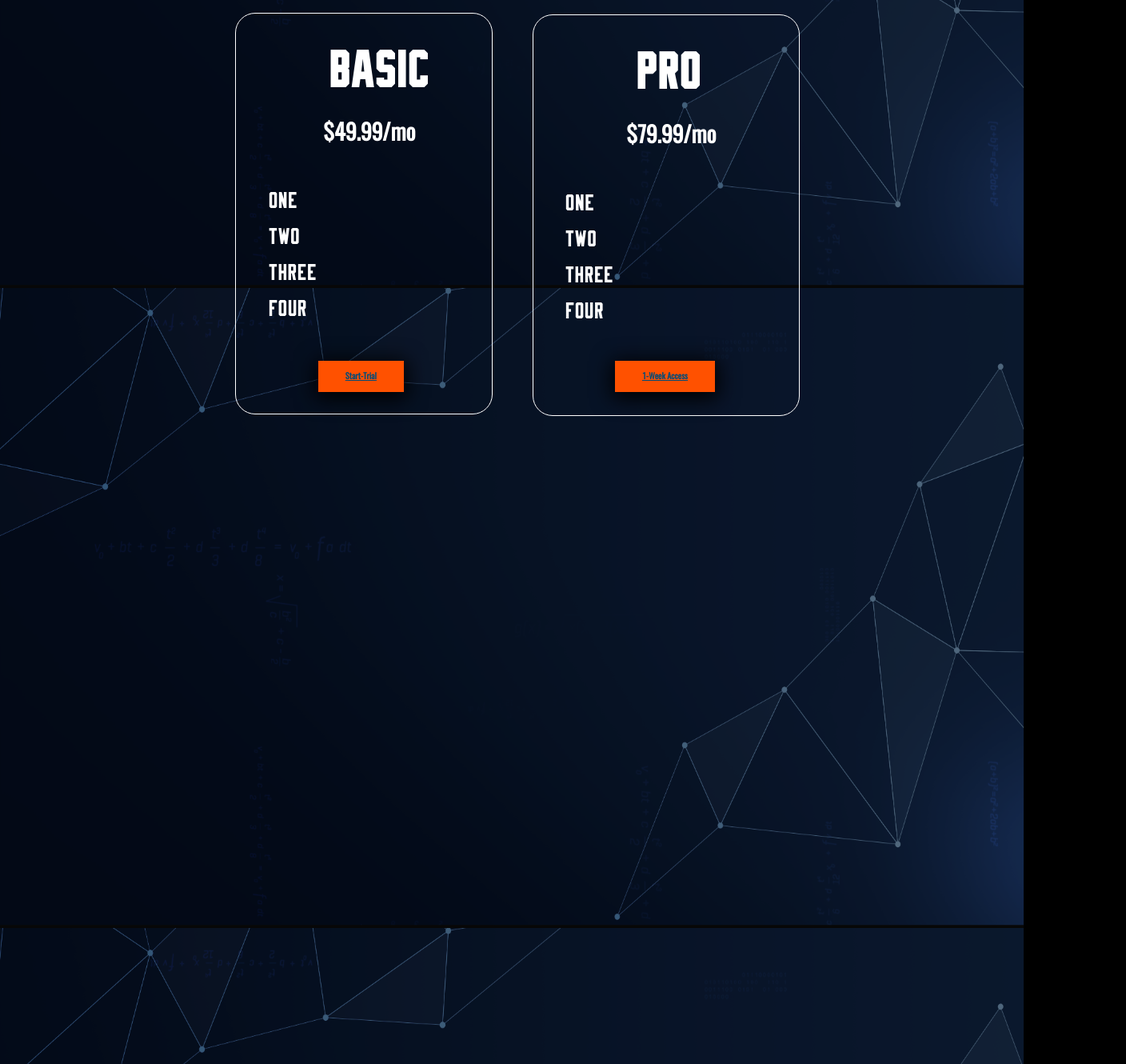
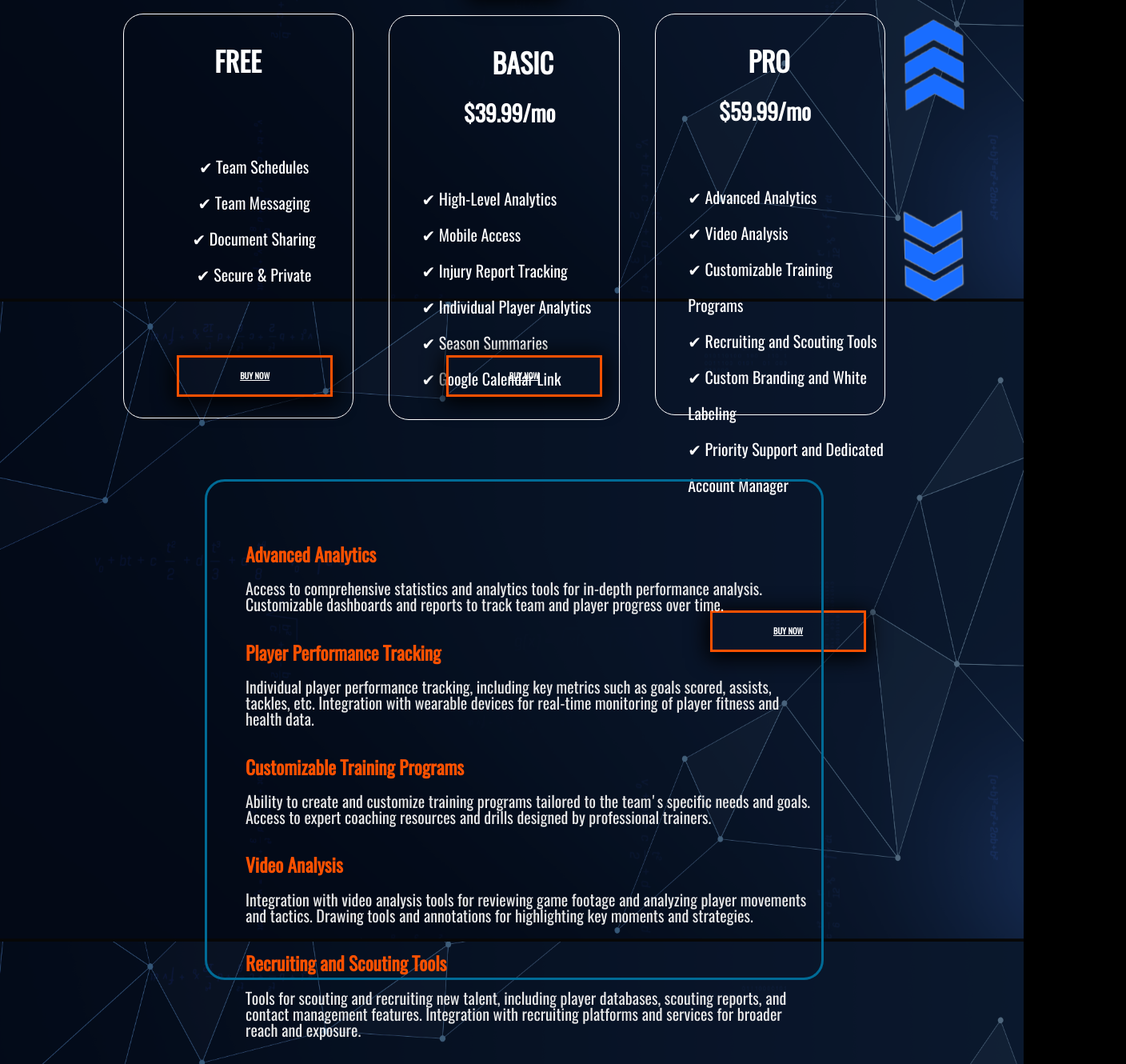
Before and after one commit to Avmannino/P5_Final_TeamSync, a React (Create React App) app: page /pricing in a window 1280 px wide. Shown: the part 240-1570 px from the top of the page at 80% size, 1408 px wide, since content can reach past the window. Built offline with nearby package versions, Linux system fonts and the light colour scheme.

Commit message:
Completed Pricing Page

```diff
--- a/src/Home.js
+++ b/src/Home.js
@@ -3,14 +3,15 @@ import './Home.css';
 import ScrollingBar from './ScrollingBar';
 import Navbar from './Navbar';
 import basketballStatic from './assets/basketball_static.png';
-import coreStatic from'./assets/core_static.png';
+import coreStatic from './assets/core_static.png';
+import logo from './assets/ts_logo.png';
 
 const Home = () => {
     return (
         <div className='home-page'>
+            <img src={logo} alt="logo" className="ts-logo" />
             <div className='home-container'>
                 <div className='about'>
-                    <hr className="horizontal-line" />
                     <h1>OUR CORE</h1>
                     <img src={coreStatic} alt="core" className="core-static" />
                     <p className='our-core'>
--- a/src/LandingPage.css
+++ b/src/LandingPage.css
@@ -278,8 +278,8 @@ h1 {
     font-size: auto;
     font-weight: normal;
     margin-top: 15px;
-    top: 43.2vh;
-    left: -27vw;
+    top: 43.8vh;
+    left: -19.6vw;
     display: inline-flex;
     margin-left: 6.5vw;
 
--- a/src/Pricing.css
+++ b/src/Pricing.css
@@ -22,33 +22,115 @@ body {
 .pricing-container {
     height: 100%;
     width: 100%;
-    padding: 5%;
+
     background-color: #00000077;
     color: white;
+}
+
+.asterisk {
+    font-family: Oswald;
+    font-size: 25px;
+    color: rgb(0, 83, 151);
 }
 
 .pricing-header {
     height: 0.5vh;
     width: 20%;
     position: relative;
-    top: 25vh;
-    left: 15vw;
+    top: 32vh;
+    left: 19.4vw;
     background-color: rgba(255, 0, 0, 0);
-    font-family: TB;
+    font-family: Oswald;
+    font-size: 50px;
     color: white;
 }
 
 .pricing-deals-one {
     position: relative;
-    top: 35vh;
-    left: 18vw;
+    top: 41.5vh;
+    left: 12vw;
     background-color: rgba(255, 255, 0, 0);
-    height: 25%;
-    width: 25%;
+    height: 25.2%;
+    width: 22.35%;
+    border-radius: 25px;
+    border: 1.5px solid rgb(255, 255, 255);
+    color: rgb(255, 255, 255);
+    font-family: Oswald;
+    text-align: center;
+}
+
+ul {
+    list-style-type: none;
+    font-size: 50px
+}
+
+li {
+    font-weight: 100;
+    line-height: 45px;
+}
+
+.price-one {
+    font-family: Oswald;
+    font-weight: bold;
+    color: white;
+    position: relative;
+    top: -2vh;
+    left: -9.5vw;
+}
+
+
+.pricing-deals-one h2 {
+    position: relative;
+    top: 1vh;
+    left: 0vw;
+    color: white;
+    font-family: Oswald;
+    font-size: 34px;
+}
+
+.price-two {
+    font-family: Oswald;
+    font-weight: bold;
+    color: white;
+    position: relative;
+    top: -2vh;
+    left: -9.5vw;
+}
+
+.pricing-deals-two h2 {
+    position: relative;
+    top: 1vh;
+    left: 10vw;
+    color: white;
+    font-family: Oswald;
+    font-size: 34px;
+}
+
+.pricing-deals-two {
+    position: relative;
+    top: -21.5vh;
+    left: 38vw;
+    background-color: rgba(43, 255, 0, 0);
+    height: 25.2%;
+    width: 22.4%;
     border-radius: 25px;
     border: 1.5px solid rgb(255, 255, 255);
     color: white;
-    font-family: TB;
+    font-family: Oswald;
+    font-size: 40px;
+}
+
+.pricing-deals-three {
+    position: relative;
+    bottom: 85vh;
+    left: 64vw;
+    background-color: rgba(255, 255, 0, 0);
+    height: 25%;
+    width: 22.3%;
+    border-radius: 25px;
+    border: 1.5px solid rgb(255, 255, 255);
+    color: white;
+    font-family: Oswald;
     font-size: 30px;
 }
 
@@ -62,62 +144,82 @@ li {
     font-size: 20px
 }
 
-.price-one {
+.price-three {
     font-family: Oswald;
     font-weight: bold;
     color: white;
     position: relative;
     top: -2vh;
-    left: -9.5vw;
+    left: -10.5vw;
 }
 
-.pricing-deals-one h2 {
+.pricing-deals-three h2 {
     position: relative;
     top: 1vh;
     left: 9vw;
-    color: white;
-    font-family: TB;
-    font-size: 340x;
+    color: rgb(255, 255, 255);
+    font-family: Oswald;
+    font-size: 34px;
 }
 
-.price-two {
-    font-family: Oswald;
-    font-weight: bold;
-    color: white;
-    position: relative;
-    top:-2vh;
-    left: -9.5vw;
+.floating-arrow-up,
+.floating-arrow-down {
+    position: fixed;
+    cursor: pointer;
+    animation: floatUpDown 2s ease-in-out infinite alternate;
+    /* Apply the animation */
+    z-index: 999;
+    /* Ensure the arrows are above other content */
 }
 
-.pricing-deals-two h2 {
-    position: relative;
-    top: 1vh;
-    left: 10vw;
-    color: white;
-    font-family: TB;
-    font-size: 340x;
+@keyframes floatUpDown {
+    0% {
+        transform: translateY(0);
+    }
+
+    100% {
+        transform: translateY(20px);
+        /* Adjust the floating distance as needed */
+    }
 }
 
-.pricing-deals-two {
-    position: relative;
-    top: -27.5vh;
-    left: 47vw;
-    background-color: rgba(43, 255, 0, 0);
-    height: 25%;
-    width: 26%;
-    border-radius: 25px;
-    border: 1.5px solid rgb(255, 255, 255);
-    color: white;
-    font-family: TB;
-    font-size: 30px;
+.floating-arrow-up {
+    top: 30vh;
+    right: 4vw;
 }
 
+.floating-arrow-down {
+    top: 60vh;
+    right: 3.9vw;
+}
+
+.down {
+    left: 50%;
+    bottom: 20px;
+    transform: translateX(-50%);
+}
+
+.up {
+    right: 50%;
+    bottom: 20px;
+    transform: translateX(50%);
+}
+
+.arrow-img {
+    width: 150px;
+    height: 150px;
+}
+
+
+
+
+
 .trial-button {
-    font-family: Oswald;
+    font-family: cabin;
     font-weight: bold;
     font-size: 1.3vh;
-    color: #004b77;
-    background-color: #ff5100;
+    color: #ffffff;
+    background-color: #ff510000;
     padding: 1.3vh 4vh;
     box-shadow: rgb(0, 0, 0) 0px 4px 26px 4px;
     border-radius: 0vh;
@@ -126,27 +228,27 @@ li {
     align-items: center;
     cursor: pointer;
     position: absolute;
-    top: 54vh;
-    left: -21vw;
-    border: 2.5px solid rgb(255, 81, 0);
+    top: -8vh;
+    left: 7.9vw;
+    border: 2px solid rgb(255, 81, 0);
 }
 
 .trial-button:hover {
     transition: 100ms;
-    padding: 1.4vh 4.5vh;
+    padding: 1.4vh 4vh;
     transform: translateY(-0px);
-    background-color: #00205c00;
+    background-color: #ff5100;
     color: #ffffff;
-    border: 2.5px solid rgb(255, 81, 0);
+    border: 2.5px solid rgb(255, 255, 255);
 }
 
-.week-free-button {
+.buy-now-one {
     font-family: Oswald;
     font-weight: bold;
     font-size: 1.3vh;
-    color: #004b77;
-    background-color: #ff5100;
-    padding: 1.3vh 4vh;
+    color: #ffffff;
+    background-color: #ff510000;
+    padding: 2vh 9.5vh;
     box-shadow: rgb(0, 0, 0) 0px 4px 26px 4px;
     border-radius: 0vh;
     transition: 100ms;
@@ -154,18 +256,103 @@ li {
     align-items: center;
     cursor: pointer;
     position: absolute;
-    top: 54vh;
-    left: 8vw;
-    border: 2.5px solid rgb(255, 81, 0);
+    top: 53vh;
+    left: -20.8vw;
+    border: 3px solid rgb(255, 81, 0);
 }
 
-.week-free-button:hover {
+.buy-now-one:hover {
     transition: 100ms;
-    padding: 1.4vh 4.5vh;
+    padding: 2vh 9.5vh;
     transform: translateY(-0px);
-    background-color: #00205c00;
+    background-color: #ffffff;
+    color: #000000;
+    border: 3px solid rgb(255, 81, 0);
+}
+
+.buy-now-two {
+    font-family: Oswald;
+    font-weight: bold;
+    font-size: 1.3vh;
     color: #ffffff;
-    border: 2.5px solid rgb(255, 81, 0);
+    background-color: #ff510000;
+    padding: 2vh 9.5vh;
+    box-shadow: rgb(0, 0, 0) 0px 4px 26px 4px;
+    border-radius: 0vh;
+    transition: 100ms;
+    transform: translateY(0);
+    align-items: center;
+    cursor: pointer;
+    position: absolute;
+    top: 53vh;
+    left: 5.5vw;
+    border: 3px solid rgb(255, 81, 0);
+}
+
+.buy-now-two:hover {
+    transition: 100ms;
+    padding: 2vh 9.5vh;
+    transform: translateY(-0px);
+    background-color: #ffffff;
+    color: #000000;
+    border: 3px solid rgb(255, 81, 0);
+}
+
+.buy-now-three {
+    font-family: Oswald;
+    font-weight: bold;
+    font-size: 1.3vh;
+    color: #ffffff;
+    background-color: #ff510000;
+    padding: 2vh 9.5vh;
+    box-shadow: rgb(0, 0, 0) 0px 4px 26px 4px;
+    border-radius: 0vh;
+    transition: 100ms;
+    transform: translateY(0);
+    align-items: center;
+    cursor: pointer;
+    position: relative;
+    top: 10.2vh;
+    left: 5.3vw;
+    border: 3px solid rgb(255, 81, 0);
+}
+
+.buy-now-three:hover {
+    transition: 100ms;
+    padding: 2vh 9.5vh;
+    transform: translateY(-0px);
+    background-color: #d1d1d1;
+    color: #000000;
+    border: 3px solid rgb(255, 81, 0);
+}
+
+
+.features-container {
+    position: relative;
+    width: 60%;
+    height: 31%;
+    bottom: 75vh;
+    left: 20vw;
+    background-color: rgba(255, 0, 0, 0);
+    border: 3px solid rgb(0, 107, 150);
+    border-radius: 25px;
+}
+
+.features-text h3 {
+    color: rgb(255, 81, 0);
+    font-weight: 900;
+}
+
+.features-text li {
+    padding: 8px;
+    font-family: Oswald;
+    font-size: 20px;
+    font-weight: 200;
+    display: flex;
+    flex-direction: column;
+    text-wrap: pretty;
+    line-height: 1em;
+    color: rgb(233, 233, 233);
 }
 
 @font-face {
--- a/src/Pricing.js
+++ b/src/Pricing.js
@@ -1,62 +1,139 @@
-import React from 'react'
+import React from 'react';
 import { Link } from 'react-router-dom';
 import './Pricing.css';
+import arrowDownPNG from './assets/arrow-down.png'; // Import your PNG image file
+import arrowUpPNG from './assets/arrow-up.png';
 
 function Pricing({ onButtonClick }) {
     const handleButtonClick = () => {
         onButtonClick();
     };
 
+    const handleScrollDown = () => {
+        const windowHeight = window.innerHeight;
+        window.scrollTo({
+            top: windowHeight * 1.00,
+            behavior: 'smooth',
+        });
+    };
+
+    const handleScrollUp = () => { // Define handleScrollUp function
+        window.scrollTo({
+            top: 0,
+            behavior: 'smooth',
+        });
+    };
+
     return (
         <>
             <div className='pricing-page'>
                 <div className='pricing-container'>
+                    <div className="floating-arrow-up" onClick={handleScrollUp}>
+                        <img src={arrowUpPNG} alt="Arrow up" className="arrow-up-img" />
+                    </div>
+                    <div className="floating-arrow-down" onClick={handleScrollDown}>
+                        <img src={arrowDownPNG} alt="Arrow down" className="arrow-down-img" />
+                    </div>
                     <h1 className='pricing-header'>
                         PRICING
                     </h1>
-                    <ul>
-                        <li>
-
-                        </li>
-
-                    </ul>
-
                     <div className='pricing-deals-one'>
-                        <h2>BASIC</h2>
+                        <h2>FREE</h2>
                         <h1 className='price-one'>
-                            $49.99/mo
                         </h1>
                         <ul>
-                            <li>One</li>
-                            <li>Two</li>
-                            <li>Three</li>
-                            <li>Four</li>
+                            <li>✔ Team Schedules</li>
+                            <li>✔ Team Messaging</li>
+                            <li>✔ Document Sharing</li>
+                            <li>✔ Secure & Private</li>
                         </ul>
                     </div>
                     <div className='pricing-deals-two'>
-                        <h2>Pro</h2>
+                        <h2>BASIC</h2>
                         <h1 className='price-two'>
-                            $79.99/mo
+                            $39.99/mo
                         </h1>
                         <ul>
-                            <li>One</li>
-                            <li>Two</li>
-                            <li>Three</li>
-                            <li>Four</li>
+                            <li>✔ High-Level Analytics</li>
+                            <li>✔ Mobile Access</li>
+                            <li>✔ Injury Report Tracking</li>
+                            <li>✔ Individual Player Analytics</li>
+                            <li>✔ Season Summaries</li>
+                            <li>✔ Google Calendar Link</li>
                         </ul>
                         <p>
-                            <Link to="/pricing" className="trial-button" onClick={handleButtonClick}>Start-Trial</Link>
-                            <Link to="/pricing" className="week-free-button" onClick={handleButtonClick}>1-Week Access</Link>
+                            <Link to="/pricing" className="trial-button" onClick={handleButtonClick}>Start Trial</Link>
+                            <Link to="/pricing" className="buy-now-one" onClick={handleButtonClick}>BUY NOW</Link>
+                            <Link to="/pricing" className="buy-now-two" onClick={handleButtonClick}>BUY NOW</Link>
 
                         </p>
                     </div>
+                    <div className='pricing-deals-three'>
+                        <h2>PRO</h2>
+                        <h1 className='price-three'>
+                            $59.99/mo
+                        </h1>
+                        <ul>
+                            <li>✔ Advanced Analytics</li>
+                            <li>✔ Video Analysis</li>
+                            <li>✔ Customizable Training Programs</li>
+                            <li>✔ Recruiting and Scouting Tools</li>
+                            <li>✔ Custom Branding and White Labeling</li>
+                            <li>✔ Priority Support and Dedicated Account Manager</li>
+                        </ul>
+                        <Link to="/pricing" className="buy-now-three" onClick={handleButtonClick}>BUY NOW</Link>
+                    </div>
+                    <div className='features-container'>
+                        <ul className='features-text'>
+                            <li>
+                                <h3>Advanced Analytics</h3>
+                                Access to comprehensive statistics and analytics tools for in-depth performance analysis.
+                                Customizable dashboards and reports to track team and player progress over time.
+                            </li>
+                            <li>
+                                <h3>Player Performance Tracking</h3>
+                                Individual player performance tracking, including key metrics such as goals scored, assists, tackles, etc.
+                                Integration with wearable devices for real-time monitoring of player fitness and health data.
+                            </li>
+                            <li>
+                                <h3>Customizable Training Programs</h3>
+                                Ability to create and customize training programs tailored to the team's specific needs and goals.
+                                Access to expert coaching resources and drills designed by professional trainers.
+                            </li>
+                            <li>
+                                <h3>Video Analysis</h3>
+                                Integration with video analysis tools for reviewing game footage and analyzing player movements and tactics.
+                                Drawing tools and annotations for highlighting key moments and strategies.
+                            </li>
+                            <li>
+                                <h3>Recruiting and Scouting Tools</h3>
+                                Tools for scouting and recruiting new talent, including player databases, scouting reports, and contact management features.
+                                Integration with recruiting platforms and services for broader reach and exposure.
+                            </li>
+                            <li>
+                                <h3>Team Communication and Collaboration</h3>
+                                Enhanced communication features, such as team-wide messaging, group chat, and announcement broadcasting.
+                                Collaboration tools for sharing documents, game plans, and strategy materials securely within the team.
+                            </li>
+                            <li>
+                                <h3>Custom Branding and White Labeling</h3>
+                                Option for custom branding and white labeling of the app with the team's logo, colors, and branding elements.
+                                Ability to remove all references to the app's parent company for a fully branded experience.
+                            </li>
+                            <li>
+                                <h3>Priority Support and Dedicated Account Manager</h3>
+                                Priority customer support with dedicated account managers for personalized assistance and troubleshooting.
+                                Guaranteed response times and priority access to new features and updates.
+                            </li>
+
+
+
+                        </ul>
+                    </div>
                 </div>
-
             </div>
-
         </>
-    )
+    );
 }
 
-
-export default Pricing
+export default Pricing;
--- a/src/Schedules.css
+++ b/src/Schedules.css
@@ -52,10 +52,9 @@
 /* Style schedules container */
 .schedules-container {
     width: 50%;
-    margin-top: 15%;
     padding: 5%;
     position: relative;
-    top: 1vh;
+    top: 10vh;
     left: 15vw;
     background-color: #002fff00;
     color: rgb(0, 102, 161);
--- a/src/ScrollingBar.css
+++ b/src/ScrollingBar.css
@@ -19,7 +19,7 @@ body {
   position: relative;
 
   top: -43vh;
-  background-color: rgba(226, 226, 226, 0.164);
+  background-color: rgba(226, 226, 226, 0);
   border-radius: 10px;
   z-index: 1000;
 }
--- a/src/Sports.js
+++ b/src/Sports.js
@@ -7,10 +7,12 @@ import Soccer from './Soccer';
 import IceHockey from './IceHockey';
 import Basketball from './Basketball';
 import Tennis from './Tennis';
+import './Sports.css';
 
 const Sports = () => {
   return (
-    <div>
+    <div className='sports-page-parent'>
+      <div className='sports-container-parent'>
       <SportTiles /> {/* Render SportTiles component here */}
       <Routes>
         <Route path="baseball" element={<Baseball />} />
@@ -20,6 +22,7 @@ const Sports = () => {
         <Route path="basketball" element={<Basketball />} />
         <Route path="tennis" element={<Tennis />} />
       </Routes>
+      </div>
     </div>
   );
 };
```
Also changed, not shown: src/Home.css (+26 -15 lines), src/Sports.css (+7 -6 lines), src/assets/arrow-down.png (added), src/assets/arrow-up.png (added).
